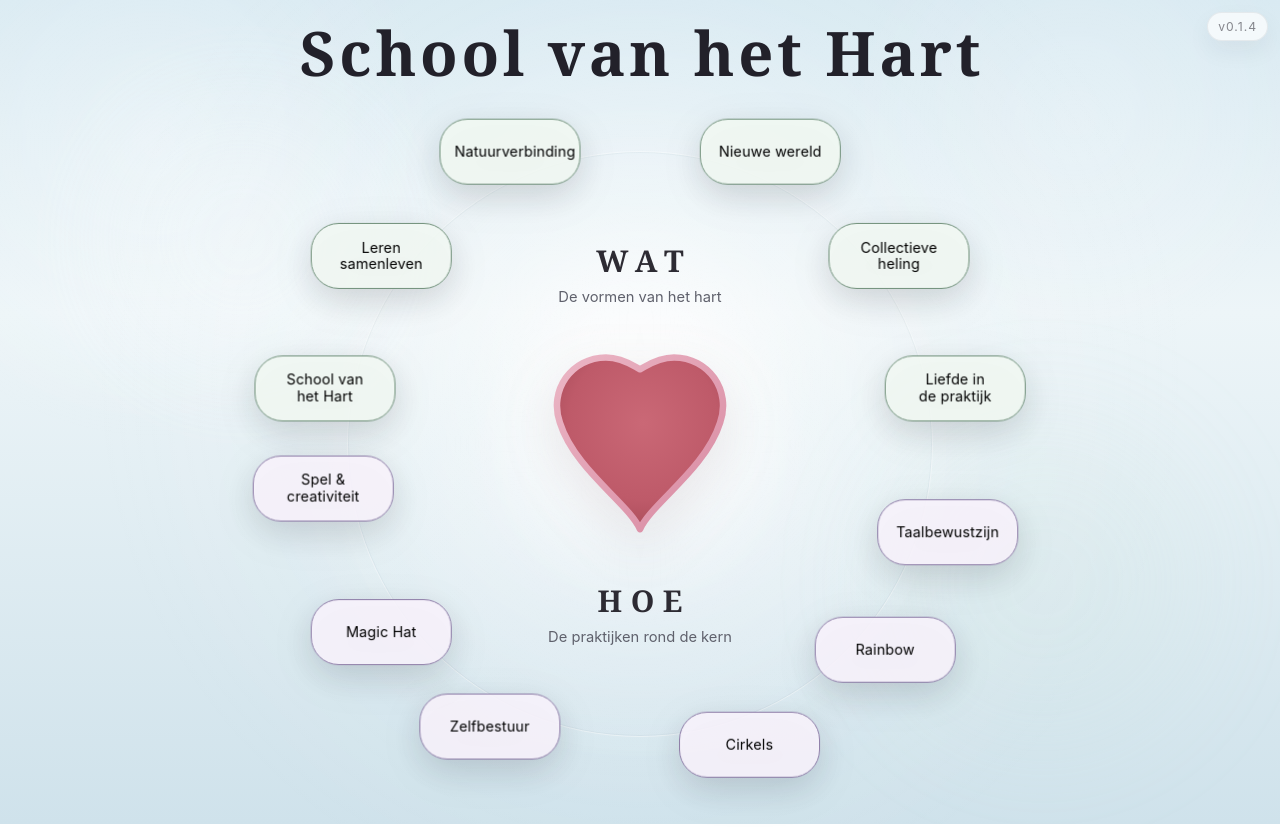
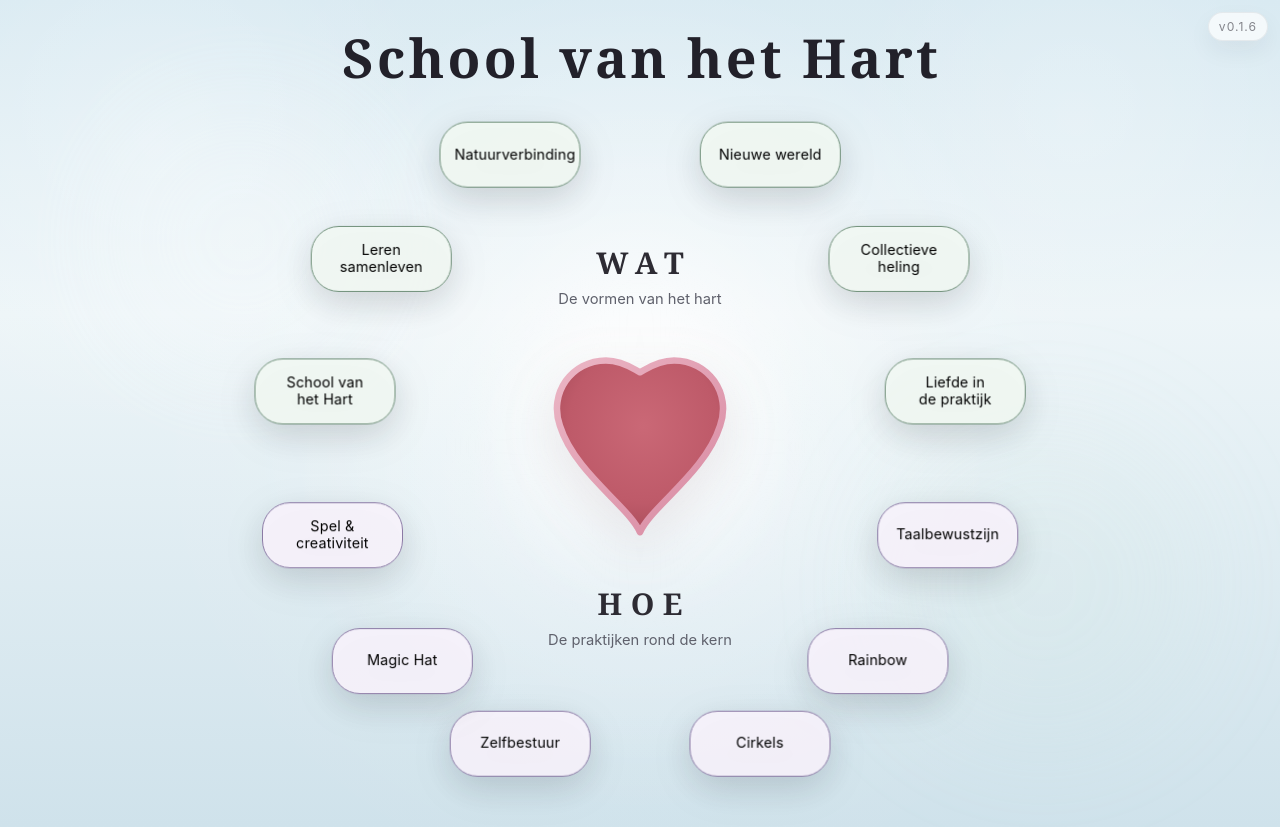
Before and after one commit to tijsvandenheuvel/school-van-het-hart, a plain HTML site: page index.html in a window 1280 px wide. Drawn offline with Linux system fonts and the light colour scheme.

Commit message:
v0.1.6 cirkel strakker

```diff
--- a/index.html
+++ b/index.html
@@ -107,7 +107,7 @@
       position: relative;
       z-index: 5;
       width: min(100%, 1120px);
-      padding-top: 4px;
+      padding-top: 14px;
       text-align: center;
       pointer-events: none;
     }
@@ -115,7 +115,7 @@
     .page-title {
       margin: 0;
       font-family: var(--font-display);
-      font-size: clamp(2.7rem, 4.8vw, 5.2rem);
+      font-size: clamp(2.45rem, 4.2vw, 4.55rem);
       line-height: 0.98;
       letter-spacing: 0.06em;
       font-weight: 600;
@@ -148,10 +148,7 @@
     .composition::before {
       width: calc(var(--orbit-radius) * 2 - 56px);
       height: calc(var(--orbit-radius) * 2 - 56px);
-      border: 1.5px solid rgba(255, 255, 255, 0.42);
-      box-shadow:
-        inset 0 0 0 1px rgba(120, 142, 152, 0.08),
-        0 0 0 14px rgba(255,255,255,0.035);
+      display: none;
       z-index: 0;
     }
 
@@ -412,7 +409,7 @@
 
     @media (max-width: 980px) {
       .page-title {
-        font-size: clamp(2.35rem, 6vw, 3.9rem);
+        font-size: clamp(2.15rem, 5.4vw, 3.45rem);
       }
       .composition {
         height: min(900px, calc(100vh - 108px));
@@ -464,7 +461,7 @@
         padding: 4px 8px;
       }
       .page-title {
-        font-size: clamp(2rem, 8.5vw, 2.9rem);
+        font-size: clamp(1.82rem, 7.8vw, 2.55rem);
         letter-spacing: 0.05em;
       }
       .composition {
@@ -517,7 +514,7 @@
     @media (max-width: 420px) {
       .composition {
         min-height: 520px;
-        --orbit-radius: min(clamp(126px, 37vw, 150px), 28vh);
+        --orbit-radius: min(clamp(132px, 39vw, 158px), 30vh);
       }
       .core-label span {
         display: none;
@@ -532,7 +529,7 @@
 </head>
 <body>
   <main class="page">
-    <div class="version-note">v0.1.4</div>
+    <div class="version-note">v0.1.6</div>
     <header class="page-header">
       <h1 class="page-title">School van het Hart</h1>
     </header>
@@ -615,11 +612,11 @@
       { group: 'wat', title: 'Collectieve heling', short: 'Ruimte om angst en collectief trauma te verzachten.', body: 'Waar angst heerst, sluit liefde zich op. Daarom is de School ook een plaats van heling: een materiële context waar mensen samen kunnen werken aan het losmaken van angst, verwarring en zelfdestructieve patronen. Genezing gebeurt hier niet los van gemeenschap, maar er middenin.', angle: 54 },
       { group: 'wat', title: 'Liefde in de praktijk', short: 'Geen slogan, maar een dagelijkse oefening.', body: 'De kern van het project is eenvoudig en radicaal: liefde belichamen in hoe we spreken, beslissen, zorgen, bouwen en samenkomen. Liefde wordt hier iets dat we doen, niet alleen iets dat we voelen of benoemen.', angle: 80 },
       { group: 'hoe', title: 'Taalbewustzijn', short: 'Helderheid in woorden, helderheid in de wereld.', body: 'Taal vormt mee de werkelijkheid waarin we leven. Door samen stil te staan bij betekenis, verwarring en misverstaan, bevrijden we woorden uit hun mist. Taalbewustzijn helpt om communicatie opnieuw scheppend, waarachtig en verbindend te maken.', angle: 106 },
-      { group: 'hoe', title: 'Rainbow', short: 'De geest van een tijdelijke stam, vertaald naar een plek.', body: 'De Rainbow-traditie toont dat mensen zonder commerciële logica kunnen samenleven, delen en verantwoordelijkheid opnemen. De School neemt die werkzame elementen mee: openheid, eenvoud, inclusiviteit, natuurverbinding en het vertrouwen dat gemeenschap gedragen kan worden door de mensen zelf.', angle: 130 },
-      { group: 'hoe', title: 'Cirkels', short: 'Spreken, luisteren en beslissen in een gedeeld midden.', body: 'De cirkel is een basisvorm van veiligheid. In cirkel oefenen we gedeelde verantwoordelijkheid voor communicatie, afstemming en waarheid. Niemand staat erboven, niemand valt erbuiten. De vorm zelf helpt het veld rustig, menselijk en aanwezig te houden.', angle: 160 },
-      { group: 'hoe', title: 'Zelfbestuur', short: 'De plek wordt gedragen door wie er aanwezig is.', body: 'De School werkt niet met vaste hiërarchieën, maar met betrokken aanwezigheid en tijdelijke verantwoordelijkheden. Wie er is, draagt mee. Zo ontstaat een cultuur van mede-eigenaarschap, praktische zorg en levend bestuur, zonder het oude theater van macht opnieuw te decoreren.', angle: 208 },
-      { group: 'hoe', title: 'Magic Hat', short: 'Vrije bijdrage als oefening in vertrouwen en overvloed.', body: 'Financiering gebeurt vanuit vrije gave. De magic hat is geen betaalmuur maar een gemeenschappelijke pot die gedragen wordt door ieders vermogen en goodwill. Het principe verschuift de logica van bezit naar zorg, van transactie naar gedeelde draagkracht.', angle: 234 },
-      { group: 'hoe', title: 'Spel & creativiteit', short: 'Ateliers, ambachten, kunst en zachte opbouw.', body: 'De School leeft niet alleen in gesprek, maar ook in maken. Tuinen, slaapplekken, ateliers, zang, theater, ambachten en gezamenlijke bouwpraktijken maken van de plek een speelse werkplaats. Verbeelding is hier geen bijzaak, maar een methode van wereldvorming.', angle: 262 }
+      { group: 'hoe', title: 'Rainbow', short: 'De geest van een tijdelijke stam, vertaald naar een plek.', body: 'De Rainbow-traditie toont dat mensen zonder commerciële logica kunnen samenleven, delen en verantwoordelijkheid opnemen. De School neemt die werkzame elementen mee: openheid, eenvoud, inclusiviteit, natuurverbinding en het vertrouwen dat gemeenschap gedragen kan worden door de mensen zelf.', angle: 132, angleMobile: 126 },
+      { group: 'hoe', title: 'Cirkels', short: 'Spreken, luisteren en beslissen in een gedeeld midden.', body: 'De cirkel is een basisvorm van veiligheid. In cirkel oefenen we gedeelde verantwoordelijkheid voor communicatie, afstemming en waarheid. Niemand staat erboven, niemand valt erbuiten. De vorm zelf helpt het veld rustig, menselijk en aanwezig te houden.', angle: 158, angleMobile: 160 },
+      { group: 'hoe', title: 'Zelfbestuur', short: 'De plek wordt gedragen door wie er aanwezig is.', body: 'De School werkt niet met vaste hiërarchieën, maar met betrokken aanwezigheid en tijdelijke verantwoordelijkheden. Wie er is, draagt mee. Zo ontstaat een cultuur van mede-eigenaarschap, praktische zorg en levend bestuur, zonder het oude theater van macht opnieuw te decoreren.', angle: 202, angleMobile: 196 },
+      { group: 'hoe', title: 'Magic Hat', short: 'Vrije bijdrage als oefening in vertrouwen en overvloed.', body: 'Financiering gebeurt vanuit vrije gave. De magic hat is geen betaalmuur maar een gemeenschappelijke pot die gedragen wordt door ieders vermogen en goodwill. Het principe verschuift de logica van bezit naar zorg, van transactie naar gedeelde draagkracht.', angle: 228, angleMobile: 230 },
+      { group: 'hoe', title: 'Spel & creativiteit', short: 'Ateliers, ambachten, kunst en zachte opbouw.', body: 'De School leeft niet alleen in gesprek, maar ook in maken. Tuinen, slaapplekken, ateliers, zang, theater, ambachten en gezamenlijke bouwpraktijken maken van de plek een speelse werkplaats. Verbeelding is hier geen bijzaak, maar een methode van wereldvorming.', angle: 254, angleMobile: 258 }
     ];
 
     const orbit = document.getElementById('orbit');
@@ -630,15 +627,34 @@
     const modalBody = document.getElementById('modal-body');
     const closeBtn = document.getElementById('closeBtn');
 
+    const compactOrbitQuery = window.matchMedia('(max-width: 420px)');
+    const tokens = [];
+
     concepts.forEach((item) => {
       const button = document.createElement('button');
       button.className = `token ${item.group}`;
-      button.style.setProperty('--angle', `${item.angle}deg`);
       button.innerHTML = `<span class="token-card">${item.title}</span>`;
       button.setAttribute('aria-label', item.title);
       button.addEventListener('click', () => openModal(item));
       orbit.appendChild(button);
+      tokens.push({ item, button });
     });
+
+    function syncTokenAngles() {
+      const useCompactAngles = compactOrbitQuery.matches;
+      tokens.forEach(({ item, button }) => {
+        const angle = useCompactAngles && typeof item.angleMobile === 'number' ? item.angleMobile : item.angle;
+        button.style.setProperty('--angle', `${angle}deg`);
+      });
+    }
+
+    syncTokenAngles();
+
+    if (typeof compactOrbitQuery.addEventListener === 'function') {
+      compactOrbitQuery.addEventListener('change', syncTokenAngles);
+    } else if (typeof compactOrbitQuery.addListener === 'function') {
+      compactOrbitQuery.addListener(syncTokenAngles);
+    }
 
     function openModal(item) {
       modal.classList.add('open', item.group);
```
